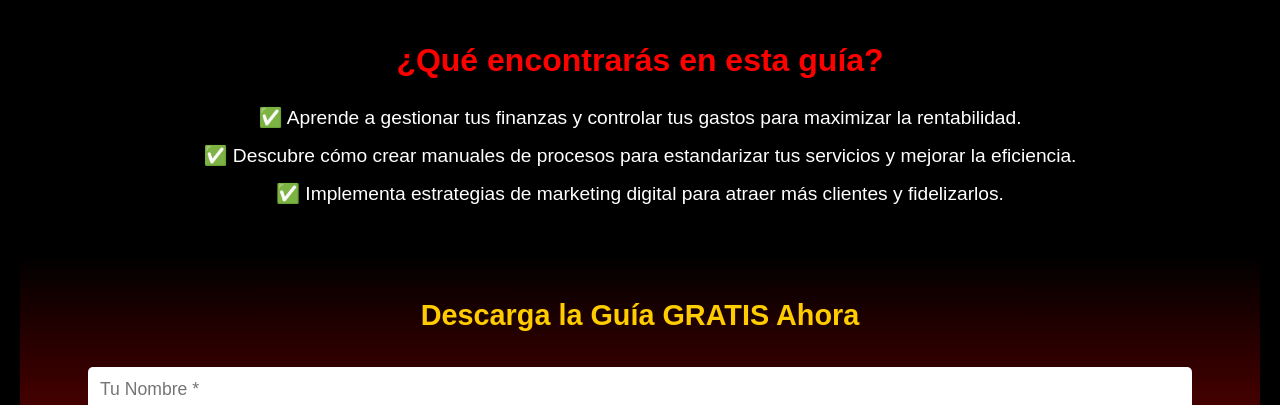
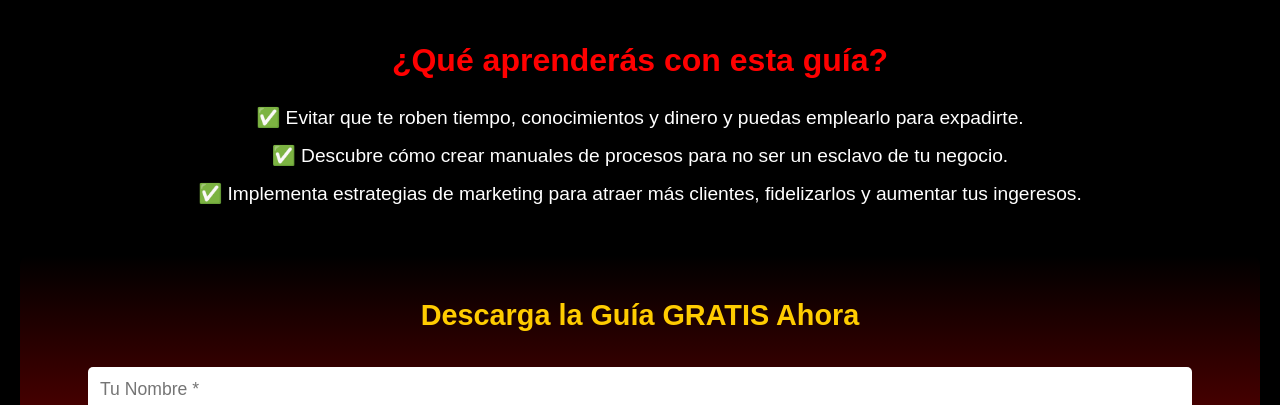
Before and after one commit to ADLF-official/Bienvenido-a-a-ADLF, a plain HTML site: page index.html in a window 1280 px wide. Shown: the part 826-1231 px from the top of the page. Drawn offline with Linux system fonts and the light colour scheme.

Commit message:
Update index.html

```diff
--- a/index.html
+++ b/index.html
@@ -106,11 +106,11 @@
 
         <!-- Beneficios -->
         <section class="benefits">
-            <h2>¿Qué encontrarás en esta guía?</h2>
+            <h2>¿Qué aprenderás con esta guía?</h2>
             <ul>
-                <li>✅ Aprende a gestionar tus finanzas y controlar tus gastos para maximizar la rentabilidad.</li>
-                <li>✅ Descubre cómo crear manuales de procesos para estandarizar tus servicios y mejorar la eficiencia.</li>
-                <li>✅ Implementa estrategias de marketing digital para atraer más clientes y fidelizarlos.</li>
+                <li>✅ Evitar que te roben tiempo, conocimientos y dinero y puedas emplearlo para expadirte.</li>
+                <li>✅ Descubre cómo crear manuales de procesos para no ser un esclavo de tu negocio.</li>
+                <li>✅ Implementa estrategias de marketing para atraer más clientes, fidelizarlos y aumentar tus ingeresos.</li>
             </ul>
         </section>
 
```
